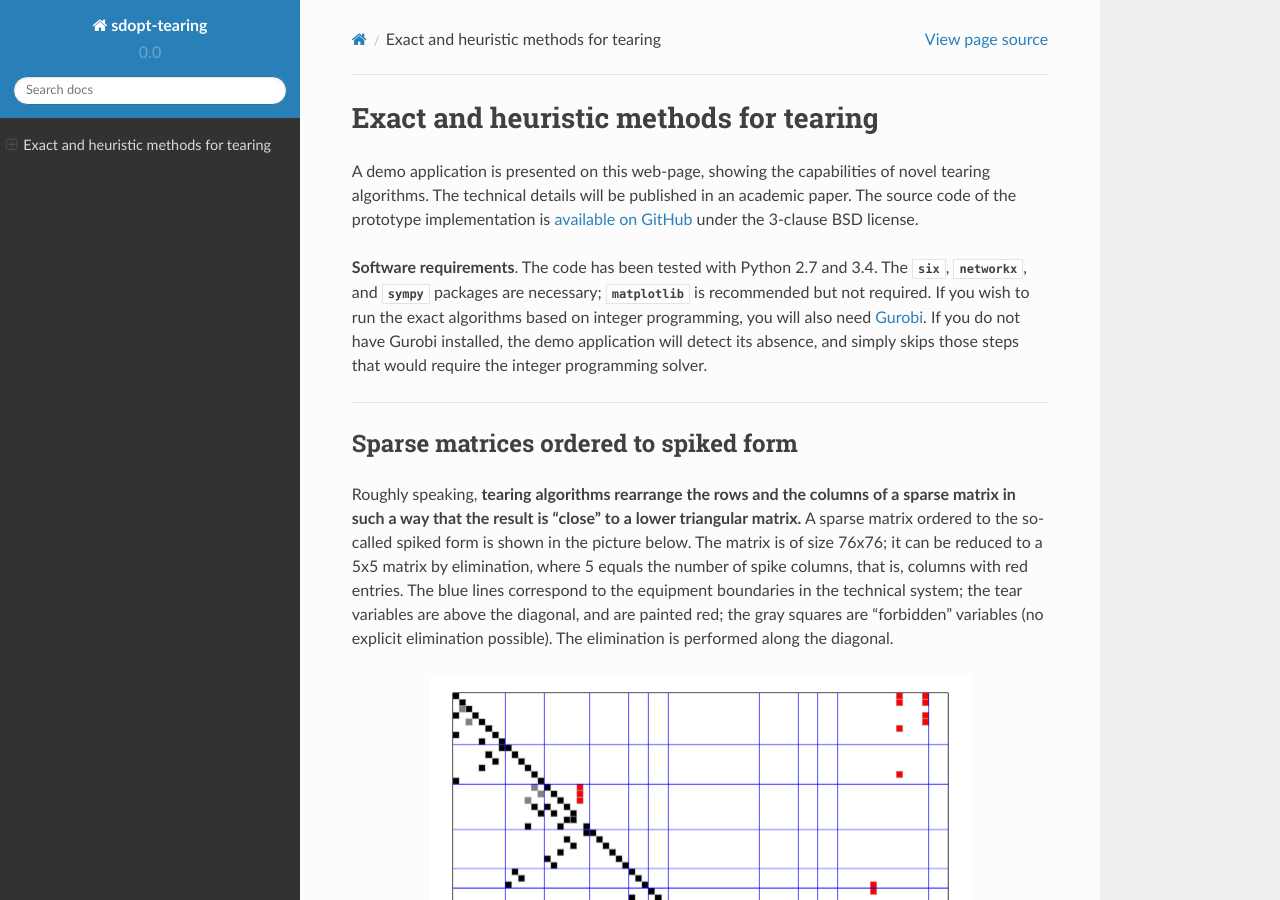
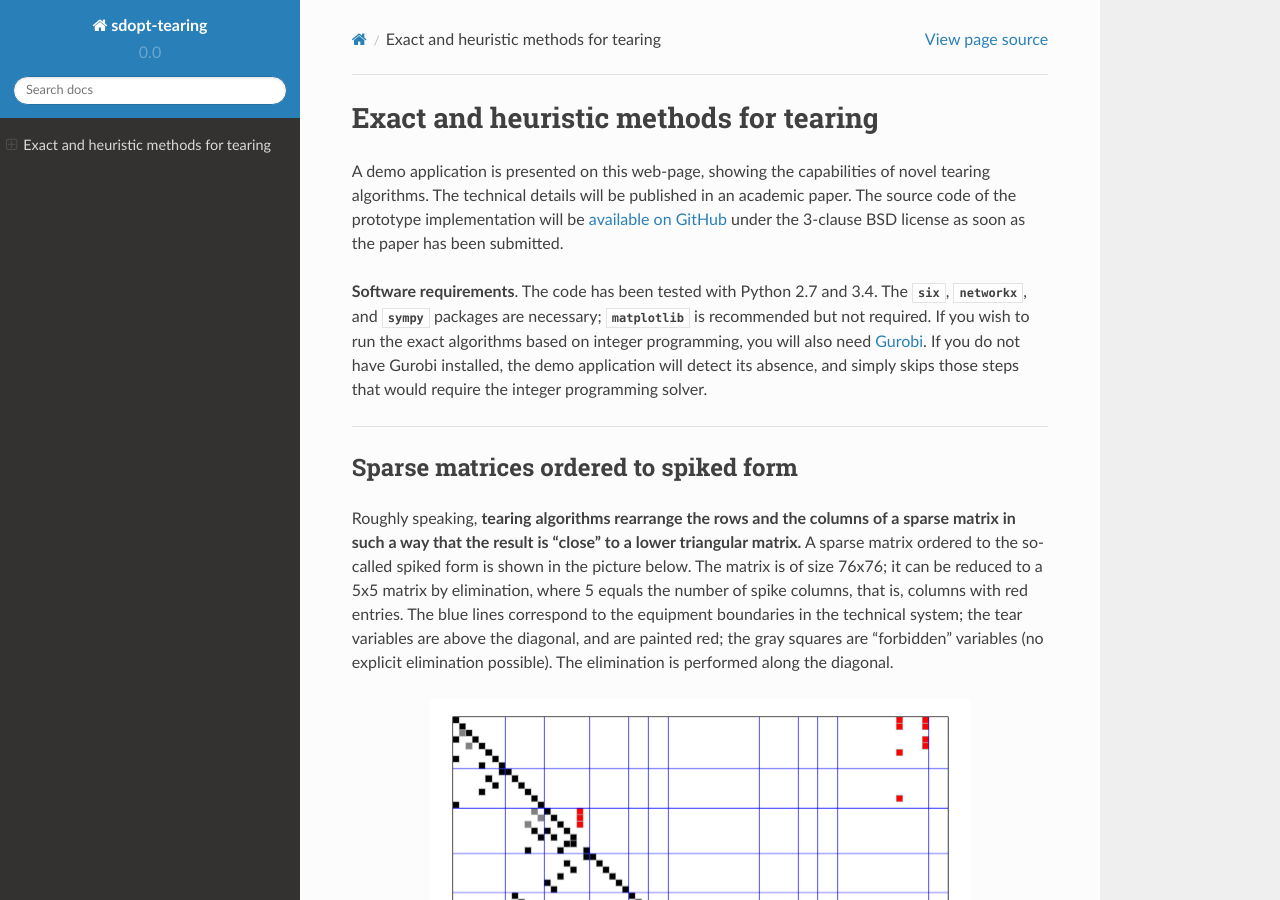
Before and after one commit to baharev/sdopt-tearing, a Sphinx documentation site: the page built from docs/index.rst, in a window 1280 px wide and 900 px high. Built offline with Sphinx 7.4.7 and the Read the Docs theme 2.0.0, drawn with Linux system fonts in a browser that asks for light colours.

Commit message:
Just adding a note that the souce code is not available until the paper has been submitted

```diff
--- a/docs/index.rst
+++ b/docs/index.rst
@@ -10,9 +10,9 @@ Exact and heuristic methods for tearing
 
 A demo application is presented on this web-page, showing the capabilities
 of novel tearing algorithms. The technical details will be published in an
-academic paper. The source code of the prototype implementation is `available on
-GitHub <https://github.com/baharev/sdopt-tearing>`_ under the 3-clause BSD
-license.
+academic paper. The source code of the prototype implementation will be
+`available on GitHub <https://github.com/baharev/sdopt-tearing>`_ under the
+3-clause BSD license as soon as the paper has been submitted.
 
 **Software requirements**. The code has been tested with Python 2.7 and 3.4.
 The :mod:`six`, :mod:`networkx`, and :mod:`sympy` packages are necessary;
```
